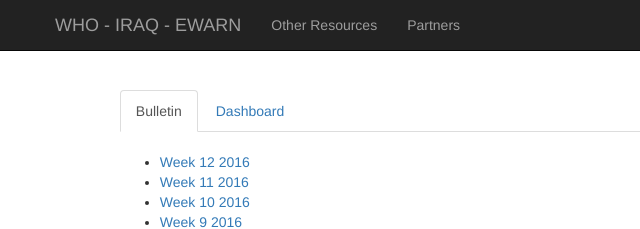
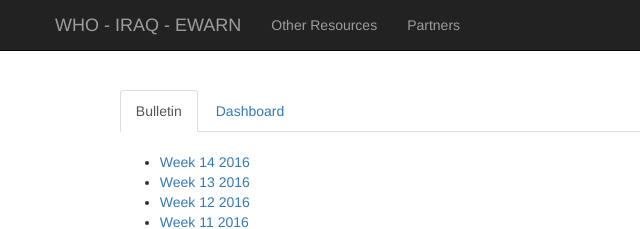
Before and after one commit to who-iraq-ewarn/who-iraq-ewarn, a plain HTML site: page resources.html in a window 1280 px wide. Shown: the top 229 px of the page, 0-640 px from the left. Drawn offline with Linux system fonts and the light colour scheme.

Commit message:
Add bulletins for weeks 13, 14 2016

```diff
--- a/resources.html
+++ b/resources.html
@@ -57,6 +57,8 @@
  <div role="tabpanel" class="tab-pane fade active in" id="bulletin" aria-labelledby="bulletin-tab">
 </br>
 <ul>
+  <li><a href="code/data/download/bulletin/Iraq EWARN Weekly Bulletin Week 14 2016.pdf" download>Week 14 2016</a></li>
+  <li><a href="code/data/download/bulletin/Iraq EWARN Weekly Bulletin Week 13 2016.pdf" download>Week 13 2016</a></li>
   <li><a href="code/data/download/bulletin/Iraq EWARN Weekly Bulletin Week 12 2016.pdf" download>Week 12 2016</a></li>
   <li><a href="code/data/download/bulletin/Iraq EWARN Weekly Bulletin Week 11 2016.pdf" download>Week 11 2016</a></li>
   <li><a href="code/data/download/bulletin/Iraq EWARN Weekly Bulletin Week 10 2016.pdf" download>Week 10 2016</a></li>
```
Also changed, not shown: 2 other files.
